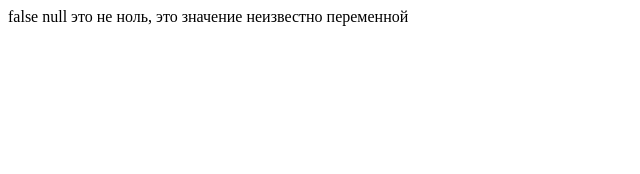
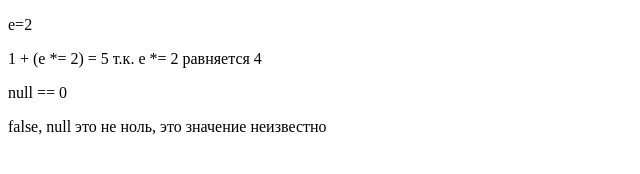
Before and after one commit to APNikitin/-JavaScript, a plain HTML site: page Lesson2/null0.html in a window 1280 px wide. Shown: the whole page, without its empty margins (0-640 px from the left). Drawn offline with Linux system fonts and the light colour scheme.

Commit message:
модифицирован для удобочитаемости и дописаны объяснения

```diff
--- a/Lesson2/null0.html
+++ b/Lesson2/null0.html
@@ -8,24 +8,29 @@
 
 <body>
     <script>
-        var a = 1
-            , b = 1
-            , c, d;
+        var a = 1, b = 1, c, d;
         c = ++a;
-        alert(c); // 2 сначла инкреминтировали потом присвоили
+        alert(c); // с=2 сначала инкреминтировали потом присвоили
         d = b++;
-        alert(d); // 1 сначала присвоили потом b инкриментировали
-        c = (2 + ++a);
+        alert(d); // d=1 сначала присвоили потом b инкриментировали
+        c = (2 + ++a); //2+ inc(a=2)
         alert(c); // 5
-        d = (2 + b++);
+        d = (2 + b++); //2+ (b=2), inc(b)
         alert(d); // 4
         alert(a); // 3
         alert(b); // 3
+
+        var e = 2;
+        var x = 1 + (e *= 2);
+        document.write("<p> e=2 </p> <p>1 + (e *= 2) = "+x+" т.к. e *= 2 равняется 4 </p>");
+
         if (null == 0) {
             document.write("true");
         }
-        else document.write("false null это не ноль, это значение неизвестно переменной");
+        else document.write("<p>null == 0</p>false, null это не ноль, это значение неизвестно ");
     </script>
+    <p></p>
 </body>
 
+
 </html>
```
